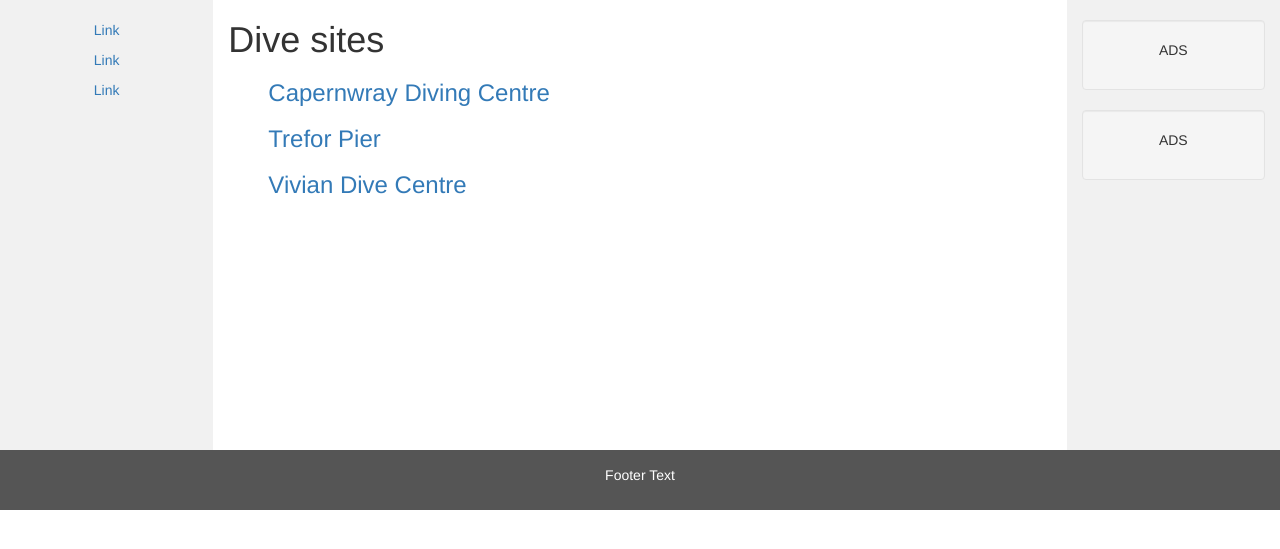
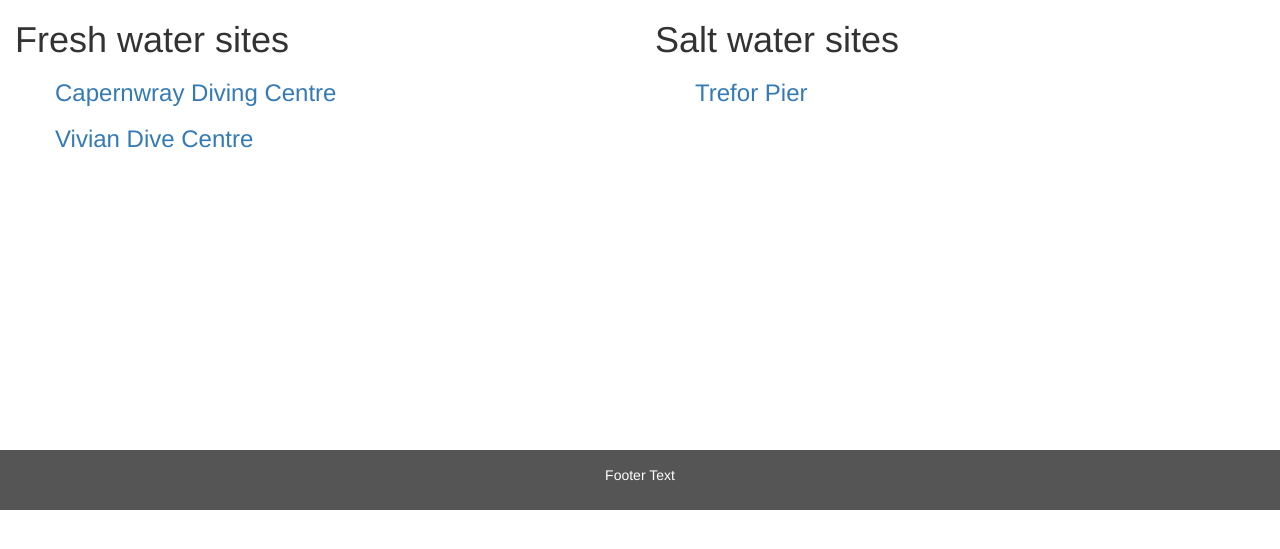
Before and after one commit to treilly94/dive-website, a Django app: page /pages/ in a window 1280 px wide. Shown: the part 52-601 px from the top of the page. Run offline with Django 3.2, Linux system fonts and the light colour scheme; data comes from the database, SQL or seed files in the repository; some libraries are stand-ins or nearby versions.

Commit message:
Improved index.html

```diff
--- a/diveguide/pages/templates/pages/index.html
+++ b/diveguide/pages/templates/pages/index.html
@@ -69,30 +69,25 @@
 
     <div class="container-fluid text-center">
         <div class="row content">
-    <div class="col-sm-2 sidenav">
-      <p><a href="#">Link</a></p>
-      <p><a href="#">Link</a></p>
-      <p><a href="#">Link</a></p>
-    </div>
-    <div class="col-sm-8 text-left">
-      <h1>Dive sites</h1>
-      {% if latest_location_list %}
+            <div class="col-sm-6 text-left">
+                <h1>Fresh water sites</h1>
                 <ul>
                     {% for location in latest_location_list %}
+                        {% if location.water_type == 'FW' %}
                         <h3><a href="{% url 'pages:detail' location.id %}">{{ location.location_name }}</a></h3>
+                        {% endif %}
                     {% endfor %}
                 </ul>
-      {% else %}
-          <p>No locations are available.</p>
+            </div>
+            <div class="col-sm-6 text-left">
+                <h1>Salt water sites</h1>
+                <ul>
+                    {% for location in latest_location_list %}
+                        {% if location.water_type == 'SW' %}
+                        <h3><a href="{% url 'pages:detail' location.id %}">{{ location.location_name }}</a></h3>
                         {% endif %}
-    </div>
-    <div class="col-sm-2 sidenav">
-      <div class="well">
-        <p>ADS</p>
-      </div>
-      <div class="well">
-        <p>ADS</p>
-      </div>
+                    {% endfor %}
+                </ul>
             </div>
         </div>
     </div>
```
Lines whose indentation alone changed are shown as unchanged.
